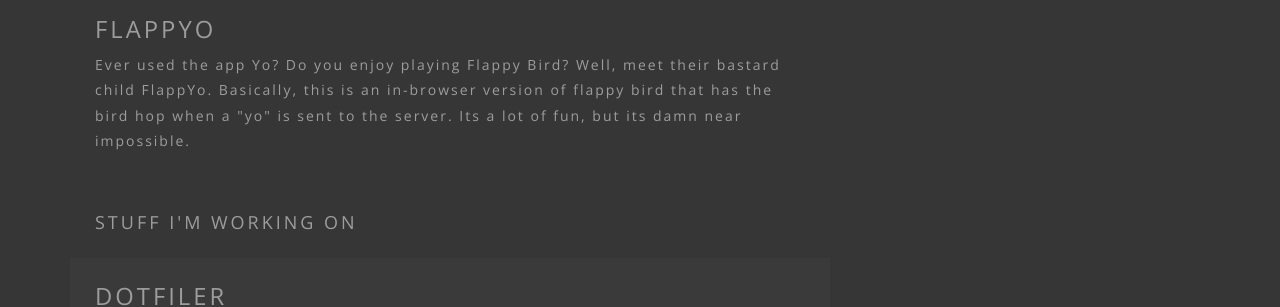
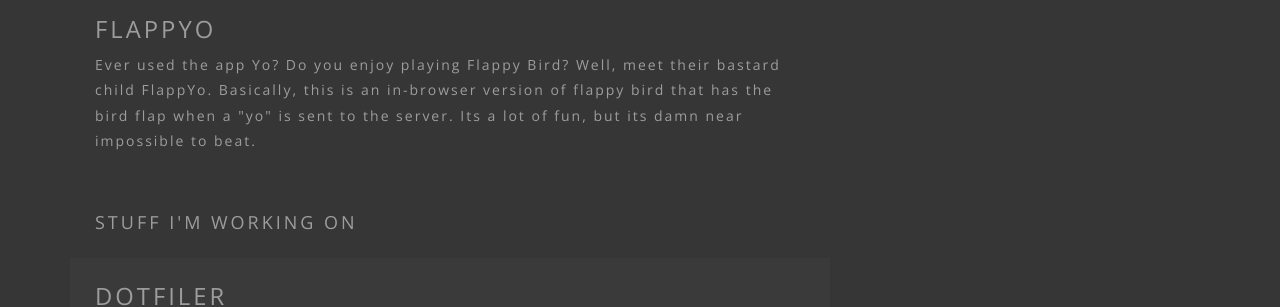
Before and after one commit to skeswa/skeswa.github.io, a Jekyll site: the page built from index.html, in a window 1280 px wide and 900 px high, scrolled down 4002 px. Shown: the part 205-512 px from the top of the window. Built offline with Jekyll 4.4.1, drawn with Linux system fonts in a browser that asks for light colours; nearby versions of some CDN libraries; some of the changed text lies outside the part shown.

Commit message:
spell check

```diff
--- a/_includes/footer.html
+++ b/_includes/footer.html
@@ -33,7 +33,8 @@
     </ul>
 
     <div class="license">
-      {{ site.time | date: '%Y' }} © Sandile Keswa. Made possible by Peter Tóth.
+      {{ site.time | date: '%Y' }} © Sandile Keswa.
+      <br>Heavily inspired by the work of Peter Tóth.
       <br>Released under
       <a href="http://www.dbad-license.org/">Don't Be a Dick Public License</a>
     </div>
--- a/_includes/home/contact.html
+++ b/_includes/home/contact.html
@@ -3,7 +3,7 @@
     <div class="paperplane"><i class="flaticon-paper41"></i></div>
 
     <h1>Want to reach me<div>?</div></h1>
-    <p>Whether you have an question, and intriguing project or
+    <p>Whether you have an question, an intriguing project or
     just want to say hi, feel free to say hello. I'm always happy
     to meet somebody new.</p>
 
--- a/_includes/home/interests.html
+++ b/_includes/home/interests.html
@@ -70,8 +70,8 @@
         <div class="dash"></div>
 
         <p>
-          I'm that guy who sings or whistles while doing everything. The only time I'm really silent, I'm listening
-          to some other person doing just that. I believe that music is a critical component of the human experience,
+          I'm that guy who sings or whistles while doing everything. The only time I'm silent is when I'm listening
+          to some song or performance. I believe that music is a critical component of the human experience,
           and I indulge in it regularly.
         </p>
 
--- a/_includes/home/work.html
+++ b/_includes/home/work.html
@@ -24,7 +24,7 @@
         <img src="/images/flappyo.png">
         <h3><a href="https://github.com/skeswa/flappyo">FlappYo</a></h3>
         <p>
-            Ever used the app Yo? Do you enjoy playing Flappy Bird? Well, meet their bastard child FlappYo. Basically, this is an in-browser version of flappy bird that has the bird hop when a "yo" is sent to the server. Its a lot of fun, but its damn near impossible.
+            Ever used the app Yo? Do you enjoy playing Flappy Bird? Well, meet their bastard child FlappYo. Basically, this is an in-browser version of flappy bird that has the bird flap when a "yo" is sent to the server. Its a lot of fun, but its damn near impossible to beat.
         </p>
       </div>
 
```
